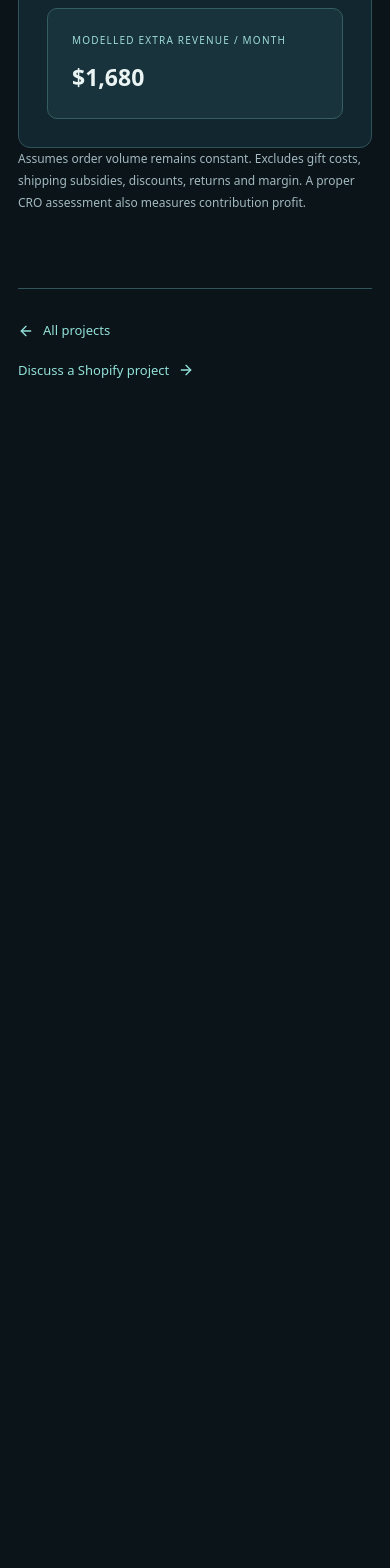
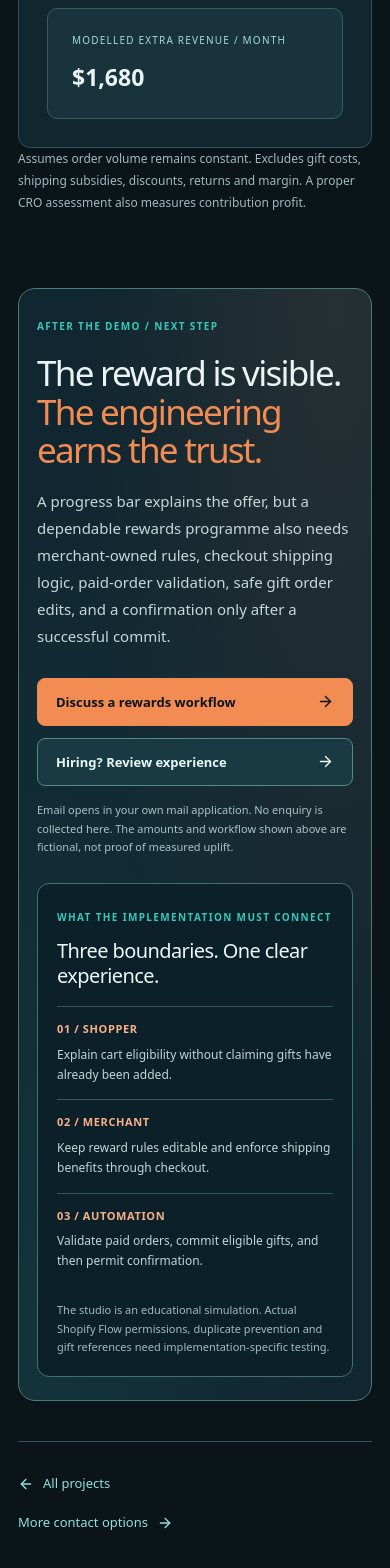
Before and after one commit to bonvallite/developer-portfolio, a Next.js app: page /projects/spend-and-save in a window 390 px wide. Shown: the part 6877-8445 px from the top of the page. Before the commit the page ends 7322 px from the top, so only its background shows below. Built offline with nearby package versions, Linux system fonts and the light colour scheme.

Commit message:
feat(conversion): finish Spend and Save story with project and hiring paths
Explain shopper, merchant and Flow delivery boundaries, add direct enquiry
and experience CTAs, and protect fictional-data limits in responsive QA.
Update the living design guide and portfolio release changelog.

```diff
--- a/app/projects/spend-and-save/page.tsx
+++ b/app/projects/spend-and-save/page.tsx
@@ -12,6 +12,9 @@
  * time instead of injecting a large style block after the component's content.
  * spend-save-visual.css overrides legacy warm-gold illustration colours with
  * the JRV teal/ember identity; tested eligibility and fulfilment stay intact.
+ * 22 Nov: an end-of-story conversion panel connects the fictional shopper,
+ * merchant and Flow boundaries to two direct next steps (project or hiring).
+ * No lead form, real integration, visitor-data capture or new tracking calls.
  */
 import { useMemo, useState } from 'react';
 import Link from 'next/link';
@@ -126,7 +129,32 @@ export default function SpendSaveCaseStudy() {
         <p className="ss-note">The illustrated shipping benefit must be enforced at checkout, independently of post-checkout Flow. Product eligibility, order-edit permissions and actual gift references require merchant-side verification.</p>
       </section>
       <section className="ss-opportunity"><div className="ss-section-title"><span>THE COMMERCIAL QUESTION</span><h2>What could an AOV improvement mean?</h2><p>Explore hypothetical outcomes. This is a planning model, not a measured sales result.</p></div><div className="ss-calc"><label>Monthly orders <strong>{orders}</strong><input type="range" min="50" max="1000" step="50" value={orders} onChange={e=>setOrders(Number(e.target.value))}/></label><label>Baseline AOV <strong>{money(baseline)}</strong><input type="range" min="50" max="300" step="10" value={baseline} onChange={e=>setBaseline(Number(e.target.value))}/></label><label>Hypothetical uplift <strong>{uplift}%</strong><input type="range" min="0" max="30" value={uplift} onChange={e=>setUplift(Number(e.target.value))}/></label><div className="ss-results"><div><span>MODELLED AOV</span><strong>{money(baseline*(1+uplift/100))}</strong></div><div><span>MODELLED EXTRA REVENUE / MONTH</span><strong>{money(orders*baseline*uplift/100)}</strong></div></div></div><p className="ss-note">Assumes order volume remains constant. Excludes gift costs, shipping subsidies, discounts, returns and margin. A proper CRO assessment also measures contribution profit.</p></section>
-      <footer className="ss-footer"><Link href="/#work"><ArrowLeft size={16}/> All projects</Link><a href="mailto:hello@jrvallite.com">Discuss a Shopify project <ArrowRight size={16}/></a></footer>
+      {/* An end-of-story decision, not a new checkout or lead-capture workflow.
+          This case study only models rewards; every production dependency still
+          needs merchant-side verification, and emails are opened by the visitor. */}
+      <section id="reward-enquiry" className="ss-engage" aria-labelledby="ss-engage-title">
+        <div className="ss-engage-copy">
+          <span className="ss-engage-kicker">AFTER THE DEMO / NEXT STEP</span>
+          <h2 id="ss-engage-title">The reward is visible. <em>The engineering earns the trust.</em></h2>
+          <p>A progress bar explains the offer, but a dependable rewards programme also needs merchant-owned rules, checkout shipping logic, paid-order validation, safe gift order edits, and a confirmation only after a successful commit.</p>
+          <div className="ss-engage-actions">
+            <a className="ss-engage-primary" href="mailto:hello@jrvallite.com?subject=Shopify%20rewards%20and%20Flow%20project%20%7C%20JRV">Discuss a rewards workflow <ArrowRight size={17} aria-hidden="true"/></a>
+            <Link className="ss-engage-secondary" href="/experience">Hiring? Review experience <ArrowRight size={17} aria-hidden="true"/></Link>
+          </div>
+          <p className="ss-engage-note">Email opens in your own mail application. No enquiry is collected here. The amounts and workflow shown above are fictional, not proof of measured uplift.</p>
+        </div>
+        <aside className="ss-engage-insight" aria-labelledby="ss-engage-insight-title">
+          <span>WHAT THE IMPLEMENTATION MUST CONNECT</span>
+          <h3 id="ss-engage-insight-title">Three boundaries. One clear experience.</h3>
+          <ol>
+            <li><strong>01 / SHOPPER</strong><p>Explain cart eligibility without claiming gifts have already been added.</p></li>
+            <li><strong>02 / MERCHANT</strong><p>Keep reward rules editable and enforce shipping benefits through checkout.</p></li>
+            <li><strong>03 / AUTOMATION</strong><p>Validate paid orders, commit eligible gifts, and then permit confirmation.</p></li>
+          </ol>
+          <small>The studio is an educational simulation. Actual Shopify Flow permissions, duplicate prevention and gift references need implementation-specific testing.</small>
+        </aside>
+      </section>
+      <footer className="ss-footer"><Link href="/#work"><ArrowLeft size={16}/> All projects</Link><Link href="/#contact">More contact options <ArrowRight size={16}/></Link></footer>
     </div>
     {/* Original baseline styles now load from static CSS before first paint. */}
   </main>;
--- a/app/projects/spend-and-save/spend-save-visual.css
+++ b/app/projects/spend-and-save/spend-save-visual.css
@@ -7,6 +7,9 @@
  * Loaded after spend-save-base.css. The baseline declarations are now static
  * rather than injected at the end of the client page; keep the import order
  * to avoid an unstyled initial layout and unnecessary layout movement.
+ * 22 November: the end-of-story enquiry uses the same JRV teal/Ember tokens
+ * with a two-column evidence/decision layout that becomes one column on
+ * mobile. It does not add third-party fonts, forms, or tracking.
  */
 .ss-page.ss-cinematic{
   --ss-ink:#0b1419;--ss-deep:#10232c;--ss-panel:#142b34;
@@ -186,6 +189,79 @@
   font-family:ui-monospace,SFMono-Regular,Consolas,monospace;
 }
 .ss-cinematic .ss-system-code>p{padding:14px 19px;margin:0;color:#91b2b7;border-top:1px solid #294c57;font-size:10px;line-height:1.55}
+/* End-of-story contact panel: fictional engineering proof first, then two
+ * clear actions. Route-scoped to avoid disrupting the other technical labs. */
+.ss-cinematic .ss-engage{
+  display:grid;grid-template-columns:minmax(0,1.2fr) minmax(270px,.8fr);
+  gap:clamp(22px,4vw,54px);align-items:center;
+  margin:0 0 62px;padding:clamp(26px,4vw,52px);
+  border:1px solid #497b75;border-radius:17px;
+  background:radial-gradient(ellipse at 90% 0%,#f28c5219,transparent 58%),
+    radial-gradient(ellipse at 7% 95%,#38c7bc15,transparent 63%),#102630;
+}
+.ss-cinematic .ss-engage-copy{min-width:0}
+.ss-cinematic .ss-engage-kicker,.ss-cinematic .ss-engage-insight>span{
+  color:var(--jrv-teal);font-size:10px;font-weight:840;
+  letter-spacing:1.35px;line-height:1.6;
+}
+.ss-cinematic .ss-engage h2{
+  margin:17px 0 19px;max-width:750px;
+  color:var(--jrv-fg);font-size:clamp(32px,4.2vw,56px);
+  line-height:1.1;letter-spacing:-.05em;
+}
+.ss-cinematic .ss-engage h2 em{font-style:normal;color:var(--jrv-ember)}
+.ss-cinematic .ss-engage-copy>p:not(.ss-engage-note){
+  max-width:680px;margin:0;color:#c5d9d9;font-size:15px;line-height:1.8;
+}
+.ss-cinematic .ss-engage-actions{display:flex;gap:12px;flex-wrap:wrap;margin-top:28px}
+.ss-cinematic .ss-engage-actions a{
+  min-height:48px;display:inline-flex;align-items:center;justify-content:center;
+  gap:10px;padding:12px 18px;border-radius:8px;border:1px solid #538b87;
+  font-size:13px;font-weight:780;line-height:1.4;text-decoration:none;
+  transition:background-color .18s,border-color .18s;
+}
+.ss-cinematic .ss-engage-primary{
+  background:var(--jrv-ember);color:var(--jrv-bg);
+  border-color:var(--jrv-ember)!important;
+}
+.ss-cinematic .ss-engage-primary:hover{
+  background:var(--jrv-ember-light);border-color:var(--jrv-ember-light)!important;
+}
+.ss-cinematic .ss-engage-secondary{background:#193a42;color:#e8faf7}
+.ss-cinematic .ss-engage-secondary:hover{background:#26535a;border-color:var(--jrv-teal)}
+.ss-cinematic .ss-engage-note{font-size:11px;line-height:1.7;color:#a6c5c7;margin:15px 0 0}
+.ss-cinematic .ss-engage-insight{
+  min-width:0;padding:clamp(19px,2.4vw,27px);
+  border:1px solid #42726d;border-radius:12px;background:#0c2029;
+}
+.ss-cinematic .ss-engage-insight h3{
+  color:#eaf8f6;font-size:clamp(20px,2vw,27px);
+  line-height:1.25;letter-spacing:-.03em;margin:11px 0 18px;
+}
+.ss-cinematic .ss-engage-insight ol{padding:0;margin:0 0 15px;list-style:none}
+.ss-cinematic .ss-engage-insight li{padding:14px 0;border-top:1px solid #315960}
+.ss-cinematic .ss-engage-insight li strong{
+  display:block;color:#f8b18b;font-size:11px;letter-spacing:.6px;
+}
+.ss-cinematic .ss-engage-insight li p{
+  margin:7px 0 0;font-size:12px;line-height:1.7;color:#c2d6d6;
+}
+.ss-cinematic .ss-engage-insight small{
+  display:block;color:#9dbdc0;font-size:11px;line-height:1.7;
+}
+@media(max-width:900px){
+  .ss-cinematic .ss-engage{grid-template-columns:minmax(0,1fr);gap:26px}
+}
+@media(max-width:620px){
+  .ss-cinematic .ss-engage{padding:23px 18px;margin-bottom:40px}
+  .ss-cinematic .ss-engage h2{font-size:clamp(32px,9vw,43px)}
+  .ss-cinematic .ss-engage-actions{flex-direction:column}
+  .ss-cinematic .ss-engage-actions a{width:100%;justify-content:space-between}
+  .ss-cinematic .ss-engage-insight{padding:19px}
+}
+@media(prefers-reduced-motion:reduce){
+  .ss-cinematic .ss-engage-actions a{transition:none}
+}
 @media(max-width:900px){
   .ss-cinematic .ss-hero-journey{grid-template-columns:repeat(2,minmax(0,1fr))}
   .ss-cinematic .ss-hero-journey li:nth-child(2):after{display:none}
```
Also changed, not shown: tests/spend-save-visual-browser-qa.mjs (+20 -0 lines), 4 other files (tests, documents, lock files or other folders).
